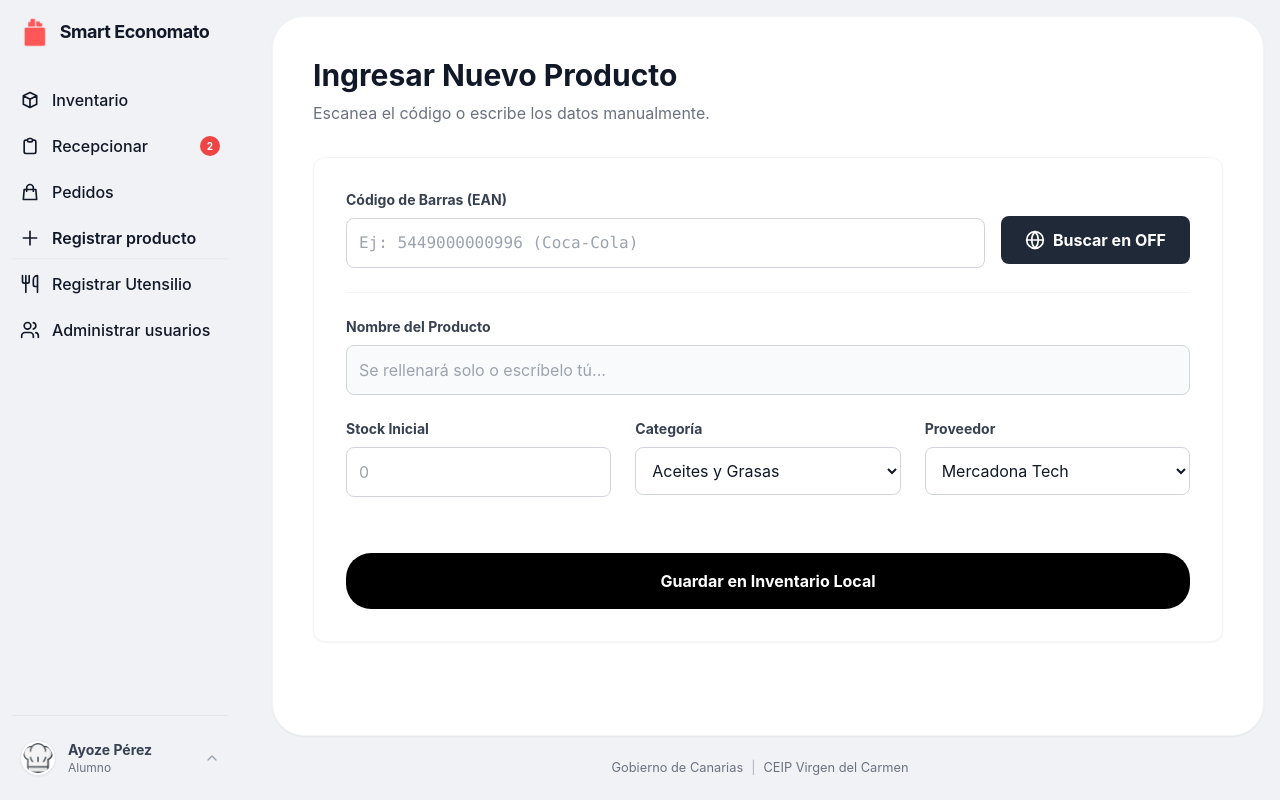
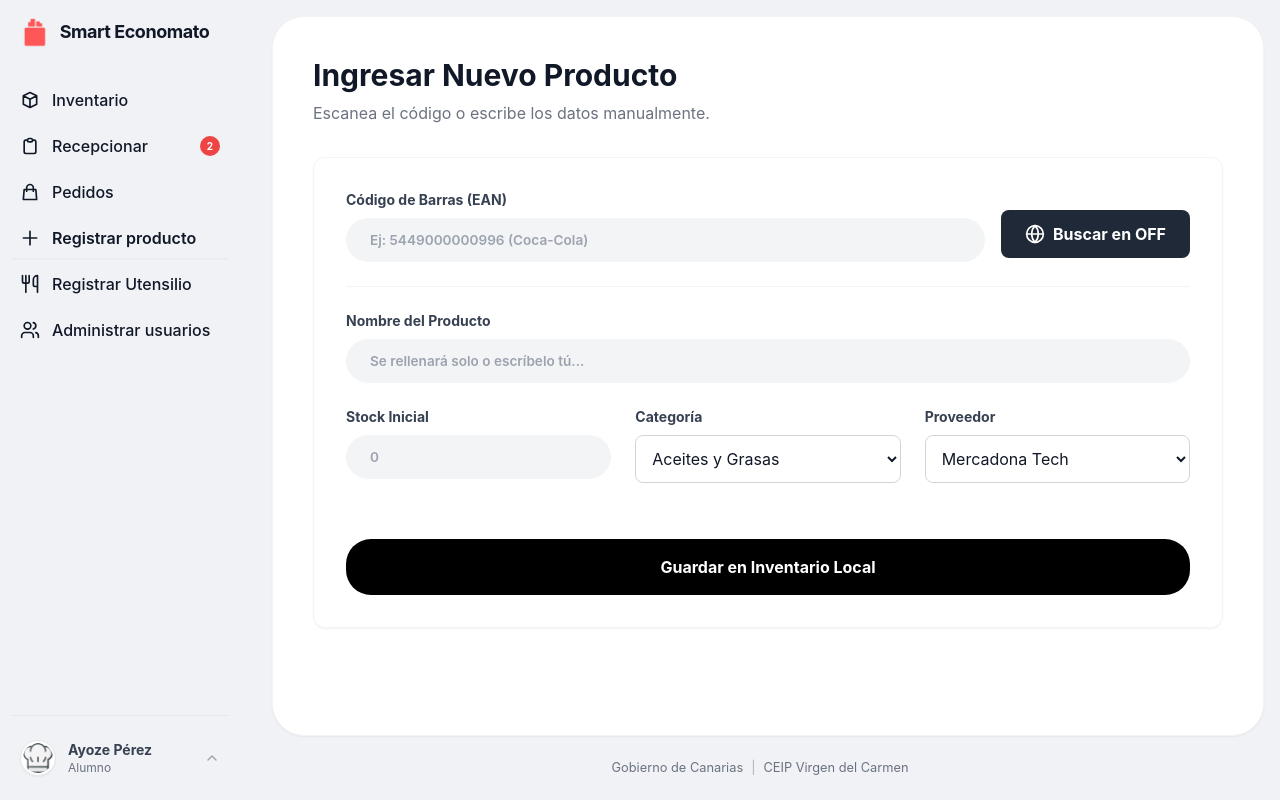
Before and after one commit to EnriquePM/SmartEconomato, a React (Vite) app in the folder EconomatoFront/: page /registrar in a window 1280 px wide. Built offline with nearby package versions, Linux system fonts and the light colour scheme; sample sign-in values are in the browser's storage.

Commit message:
Actualizar componente input

```diff
--- a/EconomatoFront/src/components/ui/Input.tsx
+++ b/EconomatoFront/src/components/ui/Input.tsx
@@ -16,7 +16,7 @@ export const Input = ({ type, placeholder, value, onChange, id, label, className
     {label ? (
       <label
         htmlFor={id}
-        className="block text-size-etiqueta text-etiqueta mb-2 ml-4 uppercase tracking-wide"
+        className="block text-sm font-bold text-gray-700 mb-2"
       >
         {label}
       </label>
--- a/EconomatoFront/src/components/ui/select.tsx
+++ b/EconomatoFront/src/components/ui/select.tsx
@@ -9,16 +9,30 @@ interface SelectProps {
   id?: string;
   label?: string;
   value: string | number;
+  // Añadimos la posibilidad de que options sea undefined inicialmente mientras carga la API
   options?: Option[];
   onChange: (val: string) => void;
   className?: string;
   children?: React.ReactNode;
+  placeholder?: string; // Añadimos una prop opcional para el texto inicial
 }
 
-export const Select = ({ id, label, value, options, onChange, className = "", children }: SelectProps) => (
+export const Select = ({
+  id,
+  label,
+  value,
+  options,
+  onChange,
+  className = "",
+  children,
+  placeholder = "Seleccione una opción..."
+}: SelectProps) => (
   <div className="w-full text-left">
     {label && (
-      <label htmlFor={id} className="block text-sm font-bold text-gray-700 mb-2 ml-4">
+      <label
+        htmlFor={id}
+        className="block text-size-etiqueta text-etiqueta mb-2 ml-4 uppercase tracking-wide"
+      >
         {label}
       </label>
     )}
@@ -30,17 +44,27 @@ export const Select = ({ id, label, value, options, onChange, className = "", ch
         onChange={(e) => onChange(e.target.value)}
         className={`
           w-full bg-input border-none rounded-pill py-3 pl-10 pr-10
-          text-[13px] font-semibold text-cuerpo
+          text-size-input font-semibold text-escritura
           focus:ring-2 focus:ring-gray-200 outline-none
           transition-all appearance-none cursor-pointer
           ${className}
         `}
       >
+        {/* 1. Opción por defecto para que el select no esté vacío al inicio */}
+        <option value="" disabled>{placeholder}</option>
+
+        {/* 2. Renderizado dinámico */}
         {options
-          ? options.map((opt) => <option key={opt.value} value={opt.value}>{opt.label}</option>)
+          ? options.map((opt) => (
+              <option key={opt.value} value={opt.value}>
+                {opt.label}
+              </option>
+            ))
           : children
         }
       </select>
+
+      {/* Icono de flecha */}
       <div className="pointer-events-none absolute inset-y-0 right-4 flex items-center text-gray-400">
         <svg className="h-4 w-4 fill-current" viewBox="0 0 20 20">
           <path d="M9.293 12.95l.707.707L15.657 8l-1.414-1.414L10 10.828 5.757 6.586 4.343 8z"/>
--- a/EconomatoFront/src/pages/IngresarProducto.tsx
+++ b/EconomatoFront/src/pages/IngresarProducto.tsx
@@ -2,6 +2,8 @@ import { useState } from "react";
 import { Button } from "../components/ui/Button";
 // 1. IMPORTAMOS LOS NUEVOS ICONOS
 import { Globe, Search, Loader2 } from "lucide-react";
+import Select from "../components/ui/select";
+import Input from "../components/ui/Input";
 
 // Definimos un tipo simple para el historial local
 type Movimiento = {
@@ -114,13 +116,13 @@ const IngresarProducto = () => {
           {/* ZONA: CÓDIGO DE BARRAS */}
           <div className="flex gap-4 items-end">
             <div className="flex-1">
-                <label className="block text-sm font-bold text-gray-700 mb-2">Código de Barras (EAN)</label>
-                <input
-                type="text"
-                placeholder="Ej: 5449000000996 (Coca-Cola)"
-                value={codigoBarras}
-                onChange={(e) => setCodigoBarras(e.target.value)}
-                className="w-full p-3 border border-gray-300 rounded-lg focus:ring-2 focus:ring-blue-500 outline-none transition-all font-mono"
+                <Input
+                  id="codigo-barras"
+                  type="text"
+                  label="Código de Barras (EAN)"
+                  placeholder="Ej: 5449000000996 (Coca-Cola)"
+                  value={codigoBarras}
+                  onChange={setCodigoBarras}
                 />
             </div>
             <div className="pb-1">
@@ -151,25 +153,27 @@ const IngresarProducto = () => {
 
           {/* DATOS DEL PRODUCTO */}
           <div>
-            <label className="block text-sm font-bold text-gray-700 mb-2">Nombre del Producto</label>
-            <input
+           <Input
+              id="nombre-producto"
+              label="Nombre del Producto"
               type="text"
               placeholder="Se rellenará solo o escríbelo tú..."
               value={nombre}
-              onChange={(e) => setNombre(e.target.value)}
-              className="w-full p-3 border border-gray-300 rounded-lg focus:ring-2 focus:ring-gray-900 outline-none transition-all bg-gray-50"
+              onChange={setNombre}
+              className=""
             />
           </div>
 
           <div className="grid grid-cols-1 md:grid-cols-3 gap-6">
              <div>
-                <label className="block text-sm font-bold text-gray-700 mb-2">Stock Inicial</label>
-                <input
+                <Input
+                  id="stock-inicial"
+                  label="Stock Inicial"
                   type="number"
                   placeholder="0"
                   value={stock}
-                  onChange={(e) => setStock(Number(e.target.value))}
-                  className="w-full p-3 border border-gray-300 rounded-lg focus:ring-2 focus:ring-gray-900 outline-none transition-all"
+                  onChange={(val) => setStock(Number(val))}
+                  className=""
                 />
              </div>
 
--- a/EconomatoFront/src/pages/Inventario.tsx
+++ b/EconomatoFront/src/pages/Inventario.tsx
@@ -186,33 +186,24 @@ const Inventario = () => {
         {/* Buscador */}
         <div className="flex-1 relative">
             <span className="absolute left-3 top-3 text-gray-400"><Search size={18} /></span>
-            <input
+            <Input
+                id="buscador-inventario"
                 type="text"
                 placeholder={`Buscar ${vista === 'ingredientes' ? 'producto' : 'utensilio'}...`}
-                className="w-full pl-10 pr-4 py-2 border border-gray-200 rounded-lg focus:ring-2 focus:ring-red-500 outline-none transition-all"
                 value={busqueda}
-                onChange={(e) => setBusqueda(e.target.value)}
+                onChange={setBusqueda}
+                className="pl-12"
             />
         </div>
 
         {/* Filtro Categoría */}
         <div className="relative">
-            {/* 1. Icono de Filtro:
-            - Usamos absolute para flotar sobre el select.
-            - top-1/2 y -translate-y-1/2 para que esté centrado verticalmente perfecto.
-            - pointer-events-none para que si el usuario hace clic en el icono, el select se abra igual.
-            */}
             <span className="absolute left-4 top-1/2 -translate-y-1/2 text-secundario z-10 pointer-events-none">
                 <Filter size={16} />
             </span>
-
-            {/* 2. Componente Select:
-            - Quitamos todas las clases de bordes y colores porque ya están en el componente.
-            - Añadimos "pl-12" (padding-left) para dejarle hueco al icono del filtro.
-            */}
             <Select
                 value={filtroCategoria}
-                onChange={(val) => setFiltroCategoria(val)} // Recuerda que nuestro componente ya devuelve el valor directamente
+                onChange={(val) => setFiltroCategoria(val)}
                 className="pl-12"
             >
                 <option value="todos">Todas las categorías</option>
--- a/EconomatoFront/src/pages/LoginPrueba.tsx
+++ /dev/null
@@ -1,99 +0,0 @@
-import { useState } from 'react';
-import { useNavigate } from 'react-router-dom';
-import { Input } from '../components/ui/Input';
-import { Button } from '../components/ui/Button';
-import FooterBar from '../components/ui/Footer';
-import logoSmart from '../assets/logoSmart.png';
-import fondo from '../assets/fondo.png';
-
-const LoginPage = () => {
-  // --- ESTADOS ---
-  const [user, setUser] = useState('');
-  const [password, setPassword] = useState('');
-  const [newPassword, setNewPassword] = useState('');
-  const [confirmPassword, setConfirmPassword] = useState('');
-
-  // Este es el interruptor que decide qué formulario ver
-  const [step, setStep] = useState<'login' | 'change-password'>('login');
-
-  const navigate = useNavigate();
-
-  // --- LÓGICA DE LOGIN (Lo que hablarás con Enrique) ---
-  const handleInitialLogin = () => {
-    // AQUÍ IRÁ LA LLAMADA AL BACKEND
-    // Enrique te dirá: "Si los datos son correctos, mira el campo 'mustChange'"
-    if (user === "admin" && password === "1234") {
-      const mustChange = true; // Esto vendrá del backend
-
-      if (mustChange) {
-        setStep('change-password');
-      } else {
-        localStorage.setItem("isAuthenticated", "true");
-        navigate("/");
-      }
-    } else {
-      alert("Credenciales incorrectas");
-    }
-  };
-
-  // --- LÓGICA DE CAMBIO DE CLAVE ---
-  const handleChangePassword = () => {
-    if (newPassword !== confirmPassword) return alert("No coinciden");
-
-    // Aquí enviarás la nueva clave al backend de Enrique
-    localStorage.setItem("hasChangedPassword", "true");
-    localStorage.setItem("isAuthenticated", "true");
-    navigate("/");
-  };
-
-  // --- SUB-COMPONENTES (Para no ensuciar el return principal) ---
-
-  const LoginForm = (
-    <div className="space-y-4">
-      <Input type="text" placeholder="Usuario" value={user} id='u' onChange={setUser} />
-      <Input type="password" placeholder="Contraseña temporal" value={password} id='p' onChange={setPassword} />
-      <Button text="Acceder" onClick={handleInitialLogin} />
-    </div>
-  );
-
-  const ChangePasswordForm = (
-    <div className="space-y-4">
-      <p className="text-blue-600 font-medium text-sm">Debes actualizar tu contraseña</p>
-      <Input type="password" placeholder="Nueva Contraseña" value={newPassword} id='np' onChange={setNewPassword} />
-      <Input type="password" placeholder="Repetir Contraseña" value={confirmPassword} id='cp' onChange={setConfirmPassword} />
-      <Button text="Actualizar y Entrar" onClick={handleChangePassword} />
-    </div>
-  );
-
-  // --- RENDERIZADO PRINCIPAL ---
-  return (
-    <div className="min-h-screen bg-white flex flex-col px-4 py-4">
-      {/* Banner */}
-      <div className="relative w-full h-64 overflow-hidden rounded-t-[20px]">
-        <img src={fondo} className="w-full h-full object-cover" alt="fondo" />
-        <div className="absolute inset-0 bg-gradient-to-t from-white via-transparent to-transparent"></div>
-      </div>
-
-      <main className="max-w-6xl mx-auto w-full px-20 py-12 flex flex-col md:flex-row justify-between">
-        <div className="md:w-1/2">
-          <img src={logoSmart} className="h-16 mb-4" alt="logo" />
-          <h1 className="text-5xl font-extrabold text-gray-900">
-            {step === 'login' ? 'Bienvenido' : 'Paso Obligatorio'}
-          </h1>
-          <p className="text-xl text-gray-500 mt-2">
-            {step === 'login' ? 'Accede a tu cuenta' : 'Cambia tu contraseña por seguridad'}
-          </p>
-        </div>
-
-        <div className="md:w-1/3 w-full mt-8 md:mt-0">
-          {/* Aquí ocurre la magia: mostramos un formulario u otro */}
-          {step === 'login' ? LoginForm : ChangePasswordForm}
-        </div>
-      </main>
-
-      <FooterBar />
-    </div>
-  );
-};
-
-export default LoginPage;
--- a/EconomatoFront/tailwind.config.js
+++ b/EconomatoFront/tailwind.config.js
@@ -26,9 +26,6 @@ export default {
       },
       spacing: {
         'sidebar': '15rem',           // El sm:ml-60 (60 * 0.25rem = 15rem)
-      },
-      boxShadow: {
-        'focus-rojo': '0 -4px 10px -2px rgba(220, 38, 38, 0.1)',
       }
     },
   },
```
